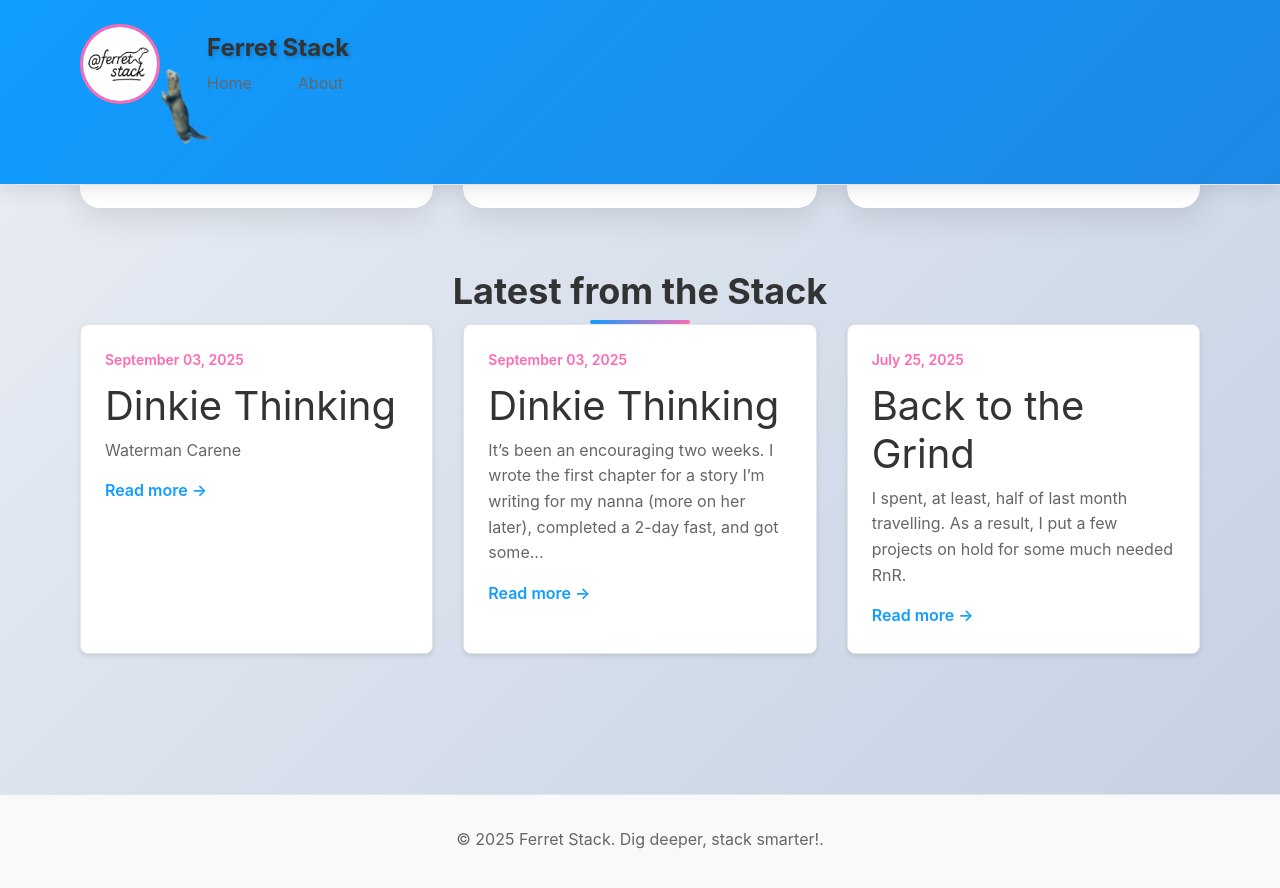
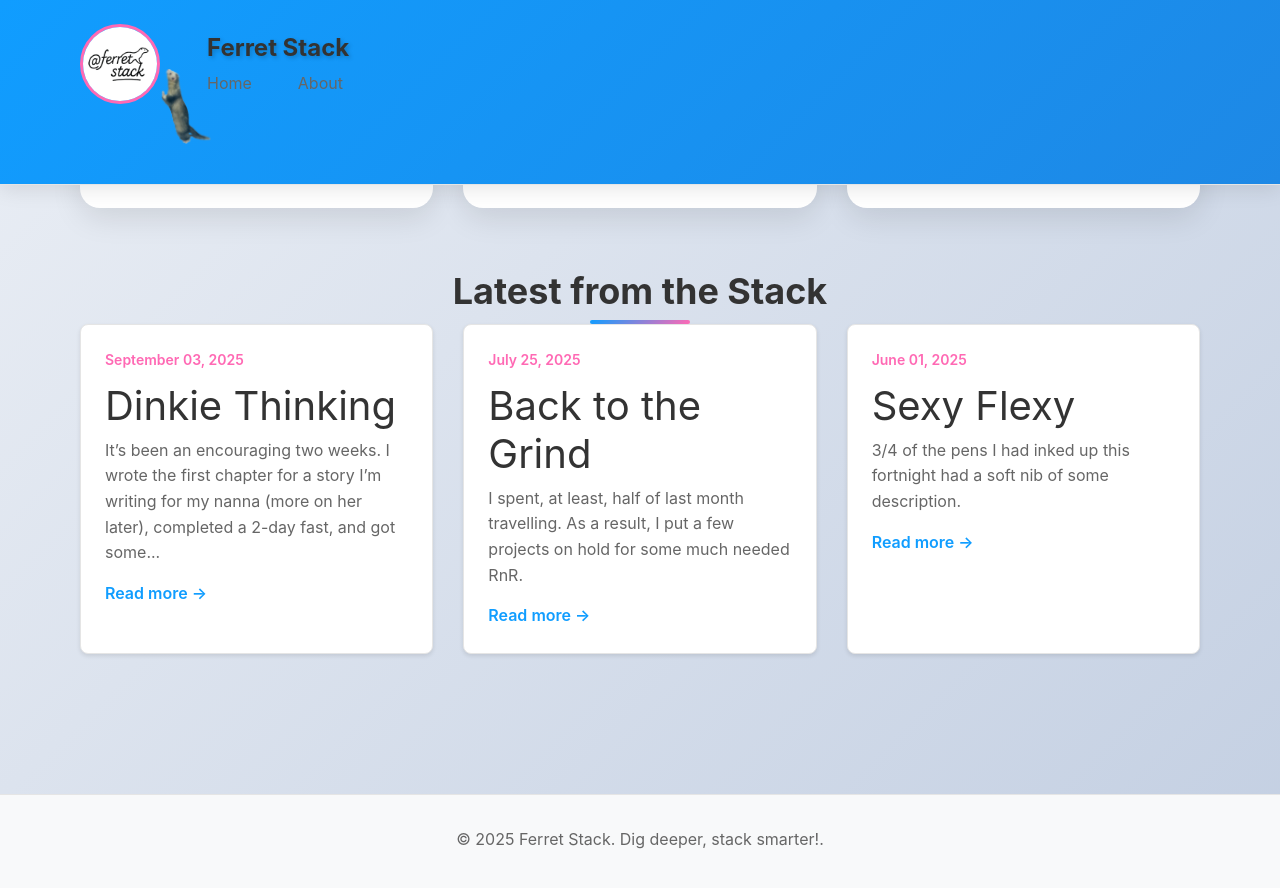
Before and after one commit to ferret-stack/ferret-stack.github.io, a Jekyll site: the page built from index.html, in a window 1280 px wide and 900 px high, scrolled down 586 px. Shown: the top 888 px of the window. Built offline with Jekyll 4.4.1, drawn with Linux system fonts in a browser that asks for light colours; a file with an impossible date is left out.

Commit message:
Update 2025-09-22-Ooh-la-la.md

```diff
--- a/_posts/2025-09-22-Ooh-la-la.md
+++ b/_posts/2025-09-22-Ooh-la-la.md
@@ -1,7 +1,7 @@
 ---
 layout: post
-title: "Dinkie Thinking"
-date: 2025-09-03
+title: "Ooh-La-La"
+date: 2025-15-03
 ferret: creative
 category: [pens, stationery]
 tags: [Ensso, Conway Stewart, Benu, Wingsung]
```
